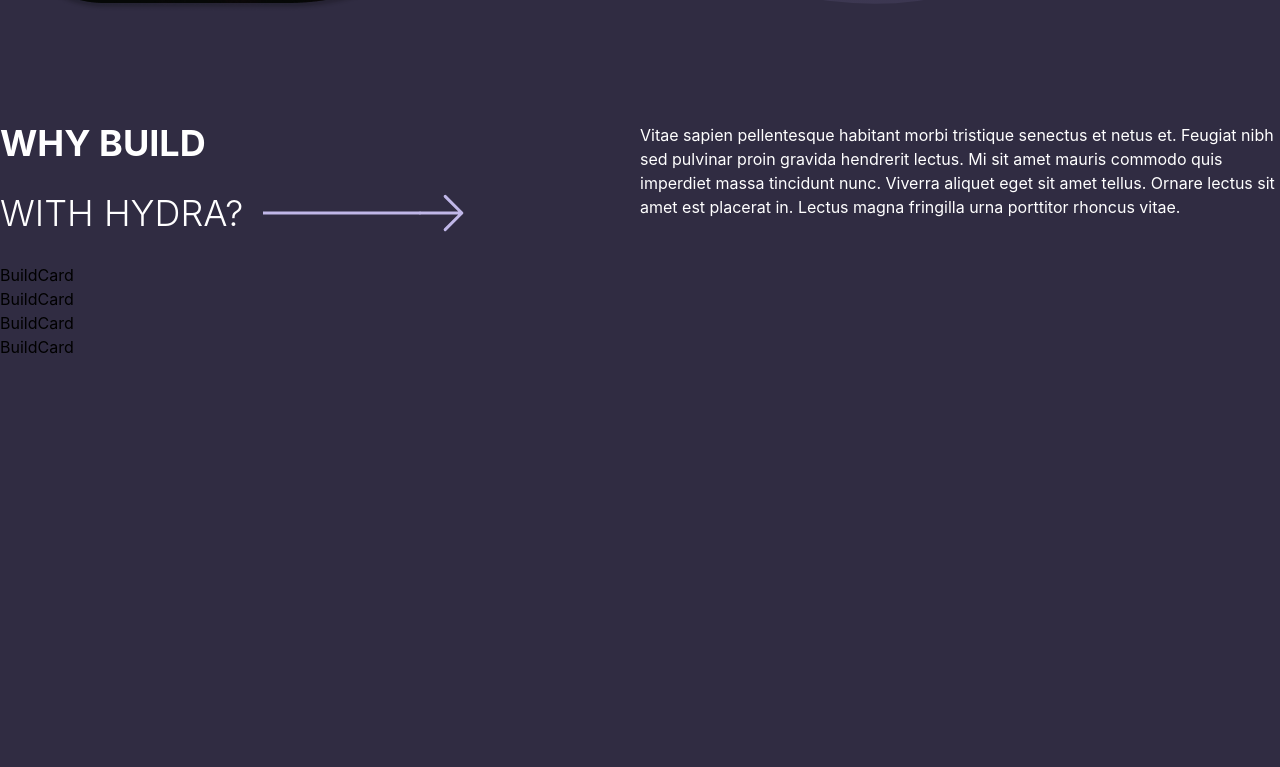
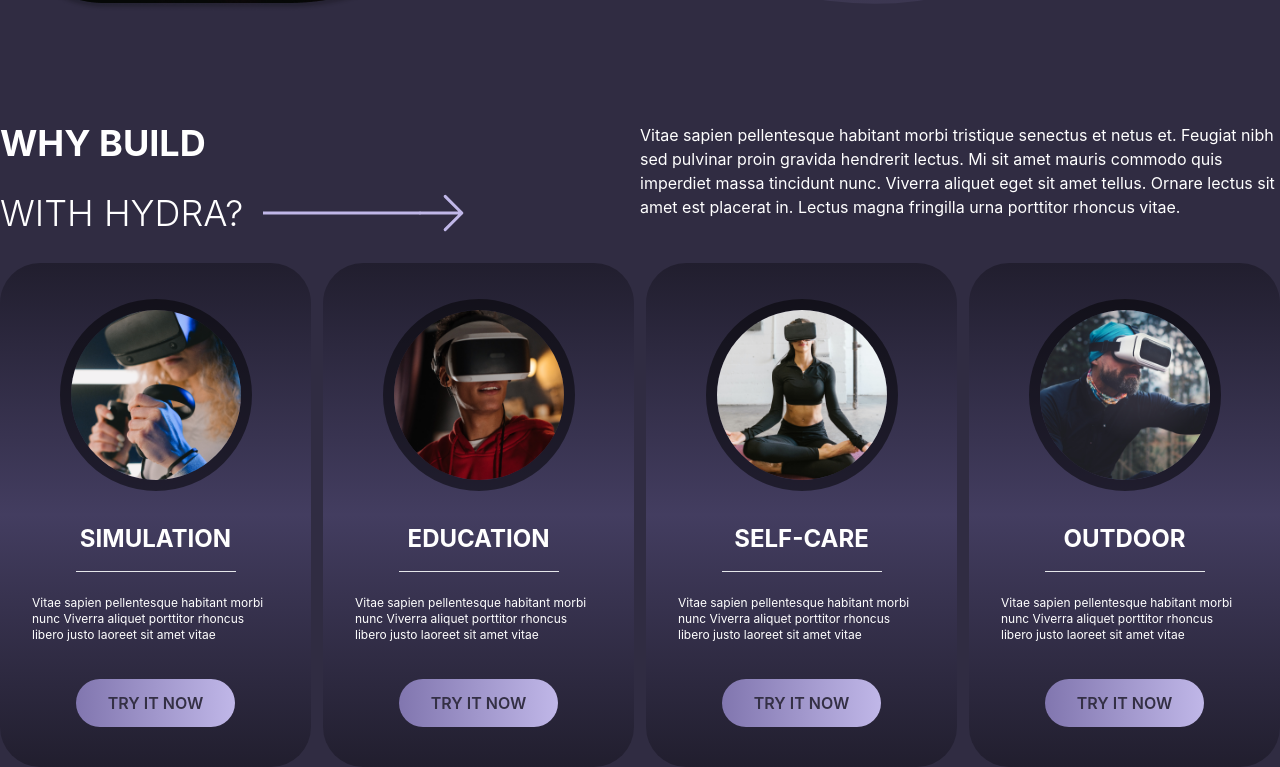
Before and after one commit to RaidenZD/hydra-landing-page, a React (Create React App) app: page / in a window 1280 px wide. Shown: the part 1736-2503 px from the top of the page. Before the commit the page ends 2095 px from the top, so only its background shows below. Built offline with nearby package versions, Linux system fonts and the light colour scheme.

Commit message:
BuildCard component completed

```diff
--- a/src/components/BuildCard.jsx
+++ b/src/components/BuildCard.jsx
@@ -1,4 +1,22 @@
+import Button from "../components/Button";
+
 const BuildCard = ({ image, title, description }) => {
-  return <article>BuildCard</article>;
+  return (
+    <article className=" flex flex-col items-center pb-10 rounded-[40px] bg-gradient-to-b from-[#211E2E] via-[#433D60] to-[#211E2E]">
+      <img
+        className=" h-48 w-48 rounded-full border-[11px] border-black border-opacity-50 mt-9"
+        src={image}
+        alt={title}
+      />
+
+      <h4 className=" mt-8 text-2xl font-bold text-white">{title}</h4>
+
+      <hr className=" text-[#C0B7E854] h-1 w-40 mt-4" />
+
+      <p className=" text-xs px-8 mt-5 text-white mb-9">{description}</p>
+
+      <Button text="TRY IT NOW" type="button" />
+    </article>
+  );
 };
 export default BuildCard;
--- a/src/containers/Services.jsx
+++ b/src/containers/Services.jsx
@@ -14,7 +14,7 @@
                     lectus sit amet est placerat in. Lectus magna fringilla urna porttitor rhoncus vitae."
       />
 
-      <ul>
+      <ul className=" flex gap-3">
         {buildList.map((item) => {
           return <BuildCard key={item.id} {...item} />;
         })}
```
